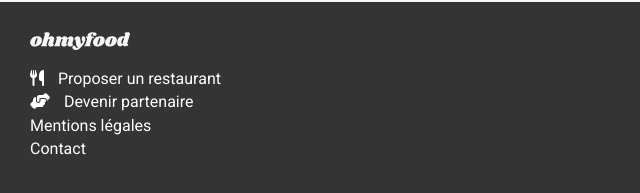
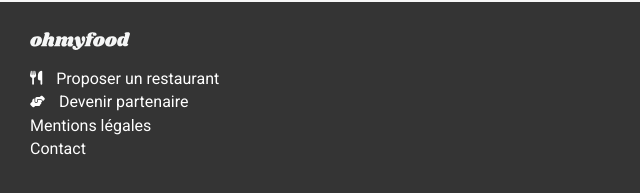
Before and after one commit to sia220/projet3_vscode, a website: page index.html in a window 1280 px wide. Shown: the part 2247-2440 px from the top of the page, 0-640 px from the left. Drawn offline with Linux system fonts and the light colour scheme; files that its build step writes are made by us from their sources; a web font is replaced by a local one.

Commit message:
diminution taille icones footer

```diff
--- a/index.html
+++ b/index.html
@@ -49,7 +49,7 @@
             <article class="restaurant__carte">
                 <a href="restaurant1.html">
                     <div class="restaurant__carte__container">
-                        <img class="restaurant__carte__container__image" src="/images/restaurants/jay-wennington-N_Y88TWmGwA-unsplash.jpg" alt="">
+                        <img class="restaurant__carte__container__image" src="/images/restaurants/jay-wennington-N_Y88TWmGwA-unsplashH.jpg" alt="">
                         <p class="restaurant__carte__container__image--nouveau">Nouveau</p>
                     </div>
                     <div class="restaurant__carte__bas">
@@ -109,8 +109,8 @@
     <footer class="footer">
         <img class="footer__logo" src="/images/logo/ohmyfood@2x.svg" alt="">
         <ul class="footer__list">
-            <li><a href="#"><i class="fa-solid fa-utensils footer__list__icone"></i> Proposer un restaurant</a></li>
-            <li><a href="#"><i class="fa-solid fa-handshake-angle footer__list__icone"></i> Devenir partenaire</a></li>
+            <li><a href="#"><i class="fa-solid fa-utensils fa-sm footer__list__icone"></i> Proposer un restaurant</a></li>
+            <li><a href="#"><i class="fa-solid fa-handshake-angle fa-xs footer__list__icone"></i> Devenir partenaire</a></li>
             <li><a href="#">Mentions légales</a></li>
             <li><a href="mailto:Ohmyfood@contact.fr">Contact</a></li>
         </ul>
```
